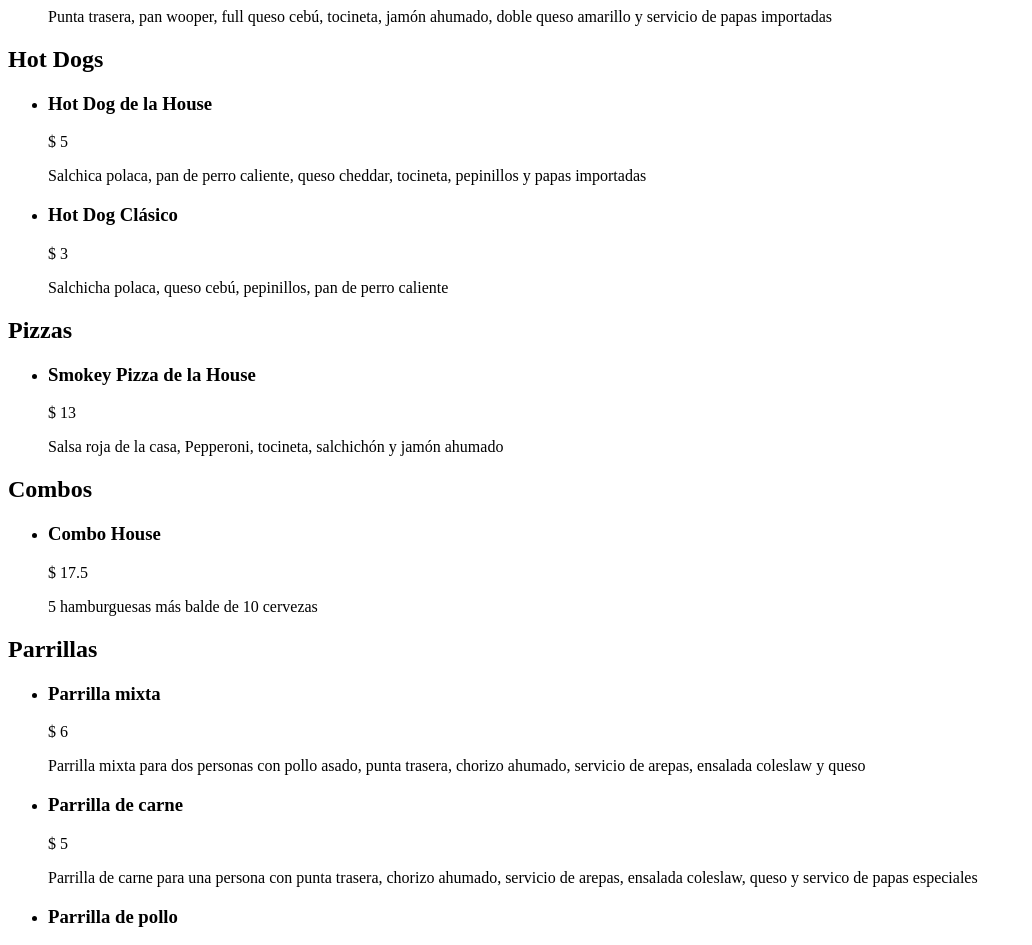
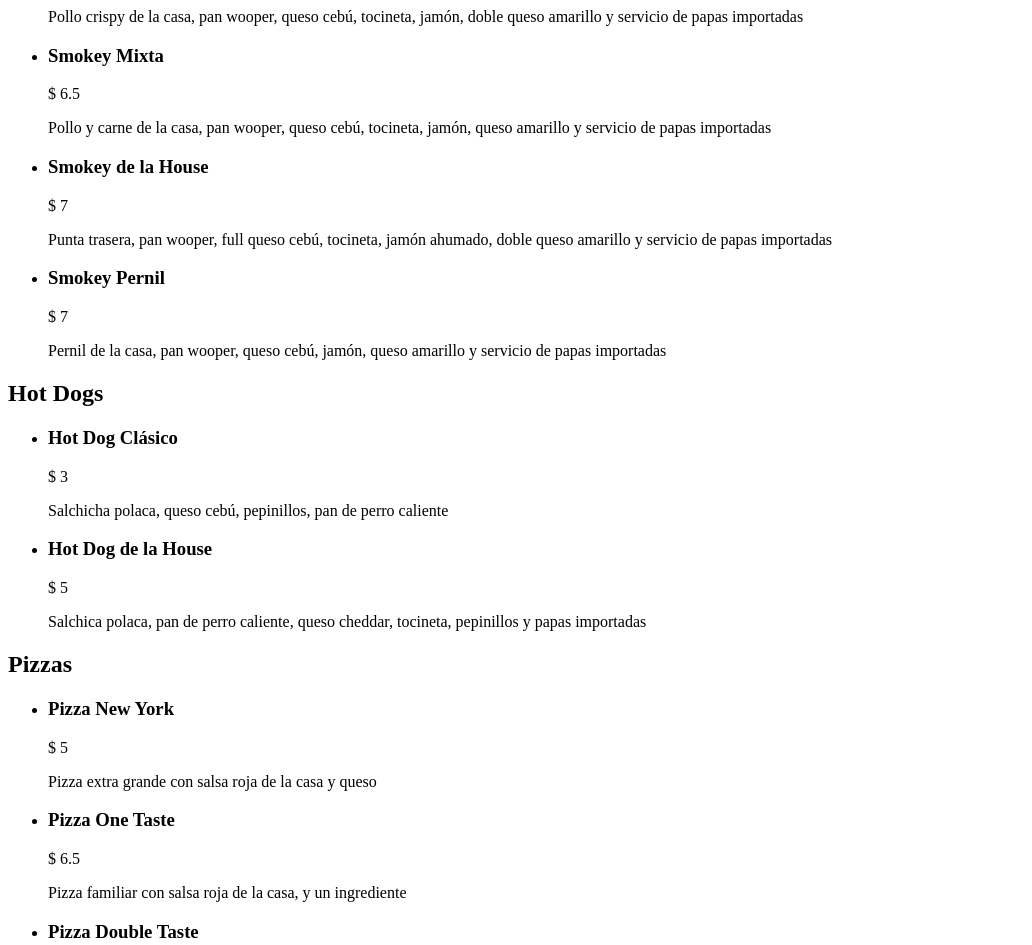
Before and after one commit to diegonzs/smokey-house-web, a Next.js app: page /menu in a window 1280 px wide. Shown: the part 1020-1965 px from the top of the page, without its empty margins (0-1032 px from the left). Built offline with nearby package versions, Linux system fonts and the light colour scheme.

Commit message:
Changes in menu

```diff
--- /dev/null
+++ b/consts/index.ts
@@ -0,0 +1 @@
+export * from "./menu";
--- /dev/null
+++ b/consts/menu.ts
@@ -0,0 +1,214 @@
+export const menuData = [
+  {
+    sectionTitle: "Entradas",
+    food: [
+      {
+        name: "Mini Tequeños",
+        description: "Servicio de 6 mini tequeños y salsa de la casa",
+        price: 1,
+      },
+      {
+        name: "Tequeños",
+        description: "Servicio de 5 tequeños y salsa de la casa",
+        price: 2.5,
+      },
+      {
+        name: "Papas especiales",
+        description:
+          "Papas fritas importadas (300gr) con queso cheddar y tocineta",
+        price: 3,
+      },
+    ],
+  },
+  {
+    sectionTitle: "Hamburguesas",
+    food: [
+      {
+        name: "Smokey Clásica",
+        description:
+          "Carne de la casa, pan de hamburguesa, queso cebú y papas rayadas",
+        price: 1.5,
+      },
+      {
+        name: "Smokey Especial de Carne",
+        description:
+          "Doble carne de la casa (160gr), pan wooper, doble queso cebú, tocineta, jamón, queso amarillo y servicio de papas importadas",
+        price: 6,
+      },
+      {
+        name: "Smokey Especial de Pollo",
+        description:
+          "Pollo de la casa, pan wooper, doble queso cebú, tocineta, jamón, queso amarillo y servicio de papas importadas",
+        price: 6,
+      },
+      {
+        name: "Smokey Crispy",
+        description:
+          "Pollo crispy de la casa, pan wooper, queso cebú, tocineta, jamón, doble queso amarillo y servicio de papas importadas",
+        price: 6.5,
+      },
+      {
+        name: "Smokey Mixta",
+        description:
+          "Pollo y carne de la casa, pan wooper, queso cebú, tocineta, jamón, queso amarillo y servicio de papas importadas",
+        price: 6.5,
+      },
+      {
+        name: "Smokey de la House",
+        description:
+          "Punta trasera, pan wooper, full queso cebú, tocineta, jamón ahumado, doble queso amarillo y servicio de papas importadas",
+        price: 7,
+      },
+      {
+        name: "Smokey Pernil",
+        description:
+          "Pernil de la casa, pan wooper, queso cebú, jamón, queso amarillo y servicio de papas importadas",
+        price: 7,
+      },
+    ],
+  },
+  {
+    sectionTitle: "Hot Dogs",
+    food: [
+      {
+        name: "Hot Dog Clásico",
+        description:
+          "Salchicha polaca, queso cebú, pepinillos, pan de perro caliente",
+        price: 3,
+      },
+      {
+        name: "Hot Dog de la House",
+        description:
+          "Salchica polaca, pan de perro caliente, queso cheddar, tocineta, pepinillos y papas importadas",
+        price: 5,
+      },
+    ],
+  },
+  {
+    sectionTitle: "Pizzas",
+    food: [
+      {
+        name: "Pizza New York",
+        description:
+          "Pizza extra grande con salsa roja de la casa y queso",
+        price: 5,
+      },
+      {
+        name: "Pizza One Taste",
+        description:
+          "Pizza familiar con salsa roja de la casa, y un ingrediente",
+        price: 6.5,
+      },
+      {
+        name: "Pizza Double Taste",
+        description:
+          "Pizza familiar con salsa roja de la casa, y dos ingredientes",
+        price: 8,
+      },
+      {
+        name: "Smokey Pizza de la House",
+        description:
+          "Salsa roja de la casa, Pepperoni, tocineta, salchichón y jamón ahumado",
+        price: 12,
+      },
+    ],
+  },
+  {
+    sectionTitle: "Parrillas",
+    food: [
+      {
+        name: "Parrilla mixta",
+        description:
+          "Parrilla mixta para dos personas con pollo asado, punta trasera, chorizo ahumado, servicio de arepas, ensalada coleslaw y queso",
+        price: 6,
+      },
+      {
+        name: "Parrilla de carne",
+        description:
+          "Parrilla de carne para una persona con punta trasera, chorizo ahumado, servicio de arepas, ensalada coleslaw, queso y servico de papas especiales",
+        price: 5,
+      },
+      {
+        name: "Parrilla de pollo",
+        description:
+          "Parrilla de pollo para una person con pollo asado, chorizo ahumado, servicio de arepas, ensalada coleslaw, queso y servico de papas especiales",
+        price: 5,
+      },
+    ],
+  },
+  {
+    sectionTitle: "Combos",
+    food: [
+      {
+        name: "Burgers Dúo",
+        description: "2 Smokey Especial de carne o pollo con papas + 2 refrescos 350ml",
+        price: 12,
+      },
+      {
+        name: "Burgers con panas",
+        description: "4 Smokey Especial de carne o pollo con papas + 1 refresco 1.5lts + 12 mini tequeños con salsa",
+        price: 25,
+      },
+      {
+        name: "Burgers cervecero",
+        description: "4 Smokey Clásicas + 1 balde de 12 cervezas",
+        price: 15,
+      },
+      {
+        name: "Papas cervecero",
+        description: "1 servicio de papas especiales + 1 balde de 12 cervezas",
+        price: 12.5,
+      },
+      {
+        name: "Una familiar",
+        description: "1 Pizza familiar (2 ingredientes, Double Taste) + refresco 1.5lts + 6 mini tequeños con salsa",
+        price: 10,
+      },
+      {
+        name: "2x One Taste",
+        description: "2 Pizzas Familiares (1 ingrediente, One Taste)",
+        price: 12,
+      },
+      {
+        name: "2x Double Taste",
+        description: "2 Pizzas familiares (2 ingredientes, Double Taste) + refresco 1.5lts + 12 mini tequeños y salsa",
+        price: 18,
+      },
+      {
+        name: "3x Double Taste",
+        description: "3 Pizzas familiares (2 ingredientes, Double Taste) + 2 refrescos 1.5lts + 12 mini tequeños y salsa",
+        price: 25,
+      },
+      {
+        name: "Parrilla Dúo",
+        description: "1 Parrilla mixta + 2 Smokey Clásicas + 2 refrescos 350ml",
+        price: 9,
+      },
+      {
+        name: "Aguita de sapo",
+        description: "2 arepitas de pernil + refresco 350ml",
+        price: 3.50,
+      },
+    ],
+  },
+  {
+    sectionTitle: "Bebidas",
+    food: [
+      {
+        name: "Cocacola 1.5L",
+        description: "",
+        price: 1.5,
+      },
+      {
+        name: "Cocacola 350ml",
+        description: "",
+        price: 0.75,
+      },
+      {
+        name: "Agua mineral",
+        description: "",
+        price: 0.6,
+      },
+    ],
+  },
+];
--- a/pages/menu.tsx
+++ b/pages/menu.tsx
@@ -4,141 +4,7 @@ import Image from "next/image";
 import { MainContainer } from "../components/main-container/main-container";
 import { MenuSection } from "../components/menu/menu-section";
 import { Title } from "../components/title";
-
-const menuData = [
-  {
-    sectionTitle: "Entradas",
-    food: [
-      {
-        name: "Tequeños",
-        description: "Servicio de 5 tequeños y salsa de la casa",
-        price: 3,
-      },
-      {
-        name: "Papas especiales",
-        description:
-          "Papas fritas importadas (300gr) con queso cheddar y tocineta",
-        price: 2.5,
-      },
-    ],
-  },
-  {
-    sectionTitle: "Hamburguesas",
-    food: [
-      {
-        name: "Smokey Clásica",
-        description:
-          "Carne de la casa, pan de hamburguesa, queso cebú y papas rayadas",
-        price: 1.75,
-      },
-      {
-        name: "Smokey Especial de Carne",
-        description:
-          "Doble carne de la casa (160gr), pan wooper, doble queso cebú, tocineta, jamón, queso amarillo y servicio de papas importadas",
-        price: 6,
-      },
-      {
-        name: "Smokey Crispy",
-        description:
-          "Pollo crispy de la casa, pan wooper, queso cebú, tocineta, jamón, doble queso amarillo y servicio de papas importadas",
-        price: 6.5,
-      },
-      {
-        name: "Smokey Especial de Pollo",
-        description:
-          "Pollo de la casa, pan wooper, doble queso cebú, tocineta, jamón, queso amarillo y servicio de papas importadas",
-        price: 7,
-      },
-      {
-        name: "Smokey Burger de la House",
-        description:
-          "Punta trasera, pan wooper, full queso cebú, tocineta, jamón ahumado, doble queso amarillo y servicio de papas importadas",
-        price: 7,
-      },
-    ],
-  },
-  {
-    sectionTitle: "Hot Dogs",
-    food: [
-      {
-        name: "Hot Dog de la House",
-        description:
-          "Salchica polaca, pan de perro caliente, queso cheddar, tocineta, pepinillos y papas importadas",
-        price: 5,
-      },
-      {
-        name: "Hot Dog Clásico",
-        description:
-          "Salchicha polaca, queso cebú, pepinillos, pan de perro caliente",
-        price: 3,
-      },
-    ],
-  },
-  {
-    sectionTitle: "Pizzas",
-    food: [
-      {
-        name: "Smokey Pizza de la House",
-        description:
-          "Salsa roja de la casa, Pepperoni, tocineta, salchichón y jamón ahumado",
-        price: 13,
-      },
-    ],
-  },
-  {
-    sectionTitle: "Combos",
-    food: [
-      {
-        name: "Combo House",
-        description: "5 hamburguesas más balde de 10 cervezas",
-        price: 17.5,
-      },
-    ],
-  },
-  {
-    sectionTitle: "Parrillas",
-    food: [
-      {
-        name: "Parrilla mixta",
-        description:
-          "Parrilla mixta para dos personas con pollo asado, punta trasera, chorizo ahumado, servicio de arepas, ensalada coleslaw y queso",
-        price: 6,
-      },
-      {
-        name: "Parrilla de carne",
-        description:
-          "Parrilla de carne para una persona con punta trasera, chorizo ahumado, servicio de arepas, ensalada coleslaw, queso y servico de papas especiales",
-        price: 5,
-      },
-      {
-        name: "Parrilla de pollo",
-        description:
-          "Parrilla de pollo para una person con pollo asado, chorizo ahumado, servicio de arepas, ensalada coleslaw, queso y servico de papas especiales",
-        price: 5,
-      },
-    ],
-  },
-  {
-    sectionTitle: "Bebidas",
-    food: [
-      {
-        name: "Cocacola 1.5L",
-        description: "",
-        price: 1.5,
-      },
-      {
-        name: "Cocacola 350ml",
-        description: "",
-        price: 0.75,
-      },
-      {
-        name: "Agua mineral",
-        description: "",
-        price: 0.6,
-      },
-    ],
-  },
-];
+import { menuData } from "../consts";
 
 const Menu: NextPage = () => {
   return (
```
